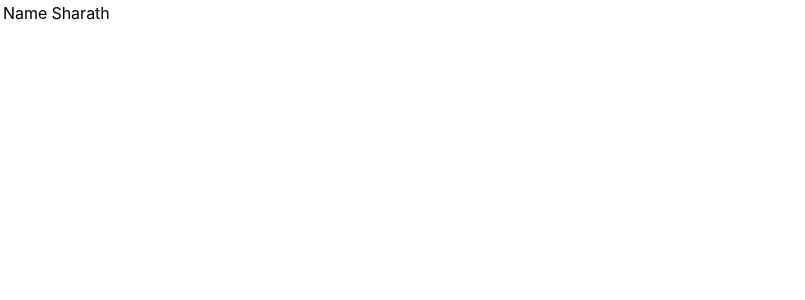
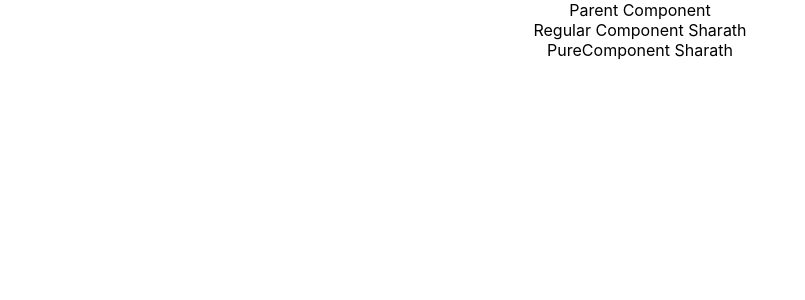
Before and after one commit to sharathkrml/Learning-React, a React (Create React App) app: page / in a window 1280 px wide. Shown: the top 300 px of the page, without its empty margins (0-805 px from the left). Built offline with nearby package versions, Linux system fonts and the light colour scheme.

Commit message:
Pure Components

```diff
--- a/src/App.js
+++ b/src/App.js
@@ -1,11 +1,12 @@
 import './App.css';
 import './appStyles.css'
-import Table from './components/Table';
+import ParentComp from './components/ParentComp';
+import PureParentComp from './components/PureParentComp';
 function App() {
   return (
     <div className="App">
-      {/* <FragmentDemo/> */}
-      <Table/>
+      {/* <ParentComp/> */}
+      <PureParentComp/>
     </div>
   );
 }
--- /dev/null
+++ b/src/components/ParentComp.js
@@ -0,0 +1,33 @@
+import React, { Component } from 'react'
+import PureComp from './PureComp'
+import RegComp from './RegComp'
+
+class ParentComp extends Component {
+    constructor(props) {
+        super(props)
+
+        this.state = {
+             name:'Sharath'
+        }
+    }
+    componentDidMount(){
+        setInterval(()=>{
+            this.setState({
+                name:'Sharath'
+            })
+        },2000)
+    }
+    render() {
+        console.log(" 🔦 🔦 🔦 🔦 🔦 🔦 Parent Component 🔦 🔦 🔦 🔦 🔦 🔦");
+        return (
+            <div>
+                Parent Component
+                <RegComp name={this.state.name}/>
+                <PureComp name={this.state.name}/>
+
+            </div>
+        )
+    }
+}
+
+export default ParentComp
--- /dev/null
+++ b/src/components/PureComp.js
@@ -0,0 +1,14 @@
+import React, { PureComponent } from 'react'
+
+class PureComp extends PureComponent {
+    render() {
+        console.log(" 🍴 4️⃣ 🍤 Pure Component 🙍‍♂️ 🖕 ⚱️");
+        return (
+            <div>
+                PureComponent {this.props.name}
+            </div>
+        )
+    }
+}
+
+export default PureComp
--- /dev/null
+++ b/src/components/PureParentComp.js
@@ -0,0 +1,33 @@
+import React, { PureComponent } from 'react'
+import PureComp from './PureComp'
+import RegComp from './RegComp'
+
+class PureParentComp extends PureComponent {
+    constructor(props) {
+        super(props)
+
+        this.state = {
+             name:'Sharath'
+        }
+    }
+    componentDidMount(){
+        setInterval(()=>{
+            this.setState({
+                name:'Sharath'
+            })
+        },2000)
+    }
+    render() {
+        console.log(" 🔦 🔦 🔦 🔦 🔦 🔦 Parent Component 🔦 🔦 🔦 🔦 🔦 🔦");
+        return (
+            <div>
+                Parent Component
+                <RegComp name={this.state.name}/>
+                <PureComp name={this.state.name}/>
+
+            </div>
+        )
+    }
+}
+
+export default PureParentComp
--- /dev/null
+++ b/src/components/RegComp.js
@@ -0,0 +1,14 @@
+import React, { Component } from 'react'
+
+class RegComp extends Component {
+    render() {
+        console.log("  Regular Component ");
+        return (
+            <div>
+                Regular Component {this.props.name}
+            </div>
+        )
+    }
+}
+
+export default RegComp
```
Also changed, not shown: 1 other file (tests, documents, lock files or other folders).
